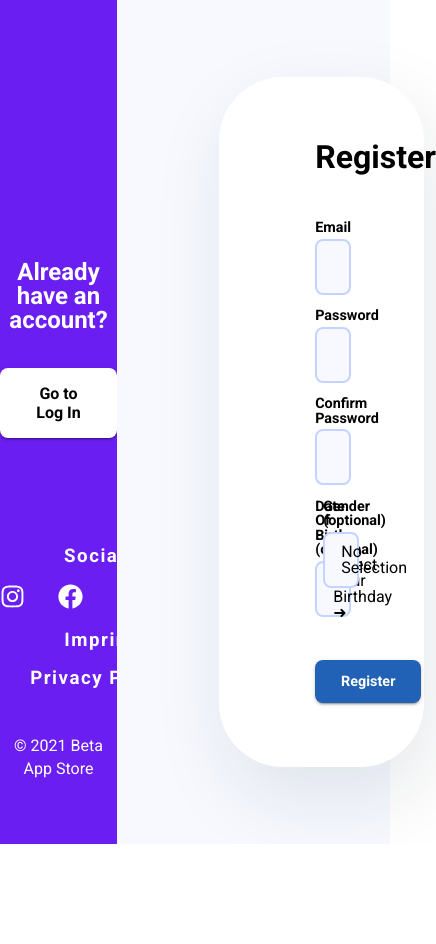
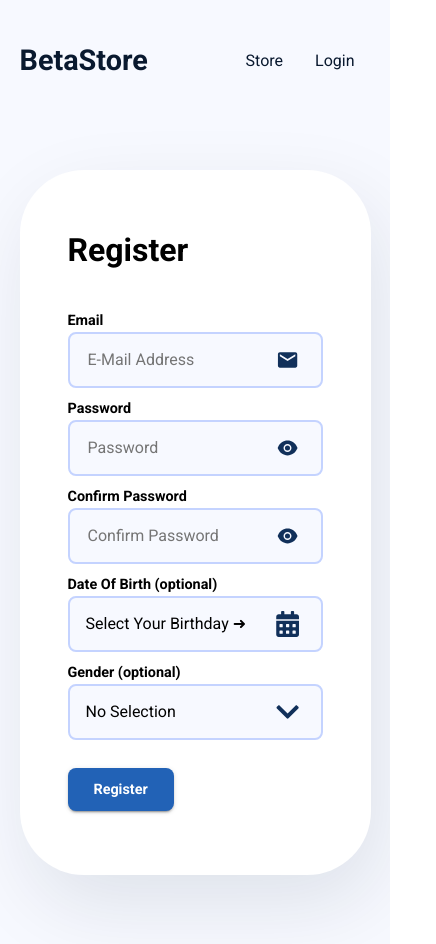
Before and after one commit to floriankulig/testiply, a Next.js app: page /register in a window 390 px wide. Shown: the top 944 px of the page, 436 px wide, since content can reach past the window. Before the commit the page ends 844 px from the top, so only its background shows below. Built offline with nearby package versions, Linux system fonts and the light colour scheme.

Commit message:
made forms responsive

```diff
--- a/src/components/FormInput.tsx
+++ b/src/components/FormInput.tsx
@@ -17,7 +17,7 @@ export const StyledFormInput = styled.div<StyledFormInputProps>`
 
 export const TextField = styled.div`
     display: inline-flex;
-    width: clamp(1px, 100%, 500px);
+    width: clamp(1px, 100%, 600px);
     margin-top: .2em;
     height: 3.5em;
     padding: .5em 1em;
--- a/src/components/auth/AuthForm.tsx
+++ b/src/components/auth/AuthForm.tsx
@@ -8,21 +8,32 @@ import { MdEmail } from "react-icons/md";
 import styled from "styled-components"
 import { FormType, Gender, genders } from "ts"
 import { DateInput } from "./DateInput";
+import { useIsMobile } from "hooks";
 
 const Container = styled.div`
-    width: calc(100vw - var(--auth-sidebar-width));
-    background-color: var(--layout-content-background);
-    display: grid;
-    place-items: center;
+    width: 100%;
+    display: flex;
+    align-items: center;
+    justify-content: center;
+    min-height: calc(100vh - var(--header-height));
+    @media (${({ theme }) => theme.bp.big}){
+        height: 100vh;
+        max-height: 100vh;
+        width: calc(100vw - var(--auth-sidebar-width));
+    }
 `;
 
 const Form = styled.form`
     min-height: 50vh;
-    width: 50%;
-    padding: 4em 6em;
+    width: clamp(1px, 90%, 650px);
     border-radius: 4em;
+    padding: 4em 3em;
+    margin: 5em 0;
     background-color: var(--layout-nav-background);
     box-shadow: 10px 30px 80px ${p => rgba(p.theme.navy, 0.1)};
+    @media (${({ theme }) => theme.bp.small}){
+            padding: 4em 6em;
+    }
 
     h1{
         margin: 0;
@@ -30,13 +41,22 @@ const Form = styled.form`
     }
 
    .optionals {
-       width: 100%;
-       display: flex;
-       justify-content: space-between;
+        width: 100%;
+        // same as FormInputs
+        max-width: 600px;
+        display: flex;
+        flex-direction: column;
+        justify-content: space-between;
+        @media (${({ theme }) => theme.bp.small}){
+            flex-direction: row;
+        }
     }
 
     ${Button} {
-        margin-top: 3em;
+        margin-top: 2em;
+        @media (${({ theme }) => theme.bp.small}){
+            margin-top: 3em;
+        }
     }
 `;
 
@@ -56,6 +76,8 @@ export const AuthForm: React.FC<AuthFormProps> = ({ formType }) => {
     let maxBirthDate = new Date()
     maxBirthDate.setFullYear(maxBirthDate.getFullYear() - 10)
     const [dateOfBirth, setDateOfBirth] = useState<Date>(maxBirthDate);
+
+    const inputsStacked = useIsMobile(720);
 
     const handleSubmit = (e: React.FormEvent<HTMLFormElement>) => {
         e.preventDefault();
@@ -121,8 +143,8 @@ export const AuthForm: React.FC<AuthFormProps> = ({ formType }) => {
                         </TextField>
                     </FormInput>
                     <div className="optionals">
-                        <DateInput style={{ width: "60%" }} minDate={minBirthDate} maxDate={maxBirthDate} date={dateOfBirth} setDate={setDateOfBirth} />
-                        <SelectionInput style={{ width: "35%" }} selection={gender} setSelection={setGender} values={genders} optional />
+                        <DateInput style={inputsStacked ? { width: "100%" } : { width: "60%" }} minDate={minBirthDate} maxDate={maxBirthDate} date={dateOfBirth} setDate={setDateOfBirth} />
+                        <SelectionInput style={inputsStacked ? { width: "100%" } : { width: "35%" }} selection={gender} setSelection={setGender} values={genders} optional />
                     </div>
                 </>
                 )}
--- /dev/null
+++ b/src/components/auth/AuthLayoutHeader.tsx
@@ -0,0 +1,111 @@
+import { getTextColor } from "helpers";
+import { useIsMobile } from "hooks";
+import Link from "next/link";
+import { rgba } from "polished";
+import styled from "styled-components";
+import { FormType } from "ts";
+
+interface StyledAuthLayoutHeaderProps {
+    reversed: boolean
+}
+
+const StyledAuthLayoutHeader = styled.header<StyledAuthLayoutHeaderProps>`
+    background-color: transparent;
+    width: 100%;
+    padding: 2em 5% 0;
+    display: flex;
+    justify-content: space-between;
+    height: var(--header-height);
+    color: ${p => getTextColor(p.theme.layoutContentBg)};
+    @media (${({ theme }) => theme.bp.big}) {
+        position: absolute;
+        right: ${p => p.reversed && "0"};
+        text-align: center;
+        width: var(--auth-sidebar-width);
+        color: ${p => getTextColor(p.theme.primary)};
+
+        & .logo:hover{
+            color: #ffffff
+        }
+    }
+
+
+    .logo {
+        font-size:1.8rem;
+        font-weight: bold;
+        user-select: none;
+        cursor: pointer;
+        transform: translateY(14px);
+        transition: all 0.3s;
+        &:hover{
+            transform: translateY(12px);
+            color: var(--primary)
+        }
+        @media (${({ theme }) => theme.bp.big}) {
+            &:hover{
+                color: var(--layout-content-background)
+            }
+        }
+
+    }
+
+    .nav-links {
+        display: flex;
+        justify-content: space-between;
+        align-items: center;
+        order: ${p => p.reversed && "-1"};
+        @media (${({ theme }) => theme.bp.small}) {
+            width: 12em;
+        }
+        @media (${({ theme }) => theme.bp.big}) {
+            width: min-content;
+            justify-content: flex-end;
+        }
+
+        li{
+            padding: .7em 1em;
+            border-radius: var(--border-radius);
+            transition: background 0.5s;
+            &:hover{
+                cursor: pointer;
+                background: ${p => rgba(p.theme.navy, 0.1)}
+            }
+        }
+    }
+`;
+
+
+interface AuthLayoutHeaderProps {
+    formType: FormType
+    style?: Object;
+    className?: string;
+}
+
+export const AuthLayoutHeader: React.FC<AuthLayoutHeaderProps> = ({ style, className, formType }) => {
+    const shouldShowHeaderFormToggle = useIsMobile(1200);
+
+    return (
+        <StyledAuthLayoutHeader className={className} reversed={formType === "login"} style={style}>
+            <Link href="/">
+                <div className="logo">BetaStore</div>
+            </Link>
+            <ul className="nav-links">
+                <Link href="/store">
+                    <li>Store</li>
+                </Link>
+                {shouldShowHeaderFormToggle ?
+                    formType === "register" ? (
+                        <Link href="/login">
+                            <li>Login</li>
+                        </Link>
+                    ) : (
+                            <Link href="/register">
+                                <li>Register</li>
+                            </Link>
+                        )
+                    : null}
+
+            </ul>
+        </StyledAuthLayoutHeader>
+    )
+}
--- a/src/components/auth/DateInput.tsx
+++ b/src/components/auth/DateInput.tsx
@@ -15,6 +15,7 @@ const CalendarWrapper = styled.div`
     border: 2px solid ${({ theme }) => rgba(theme.navy, 0.15)};
     background-color: var(--layout-content-background);
     box-shadow: 0px 10px 35px ${rgba(0, 0, 0, 0.15)};
+    z-index: 99999;
 
     & .react-datepicker {
         border: 0;
--- a/src/components/layouts/AuthLayout.tsx
+++ b/src/components/layouts/AuthLayout.tsx
@@ -1,11 +1,17 @@
 import { AuthInfoSidebar } from "components/auth"
+import { AuthLayoutHeader } from "components/auth/AuthLayoutHeader";
+import { useIsMobile } from "hooks";
 import styled from "styled-components"
 import { FormType } from "ts"
 
 const StyledAuthLayout = styled.div`
-    max-height: 100vh;
-    height: 100vh;
+    background-color: var(--layout-content-background);
     display: flex;
+    flex-direction: column;
+
+    @media (${({ theme }) => theme.bp.big}){
+        flex-direction: row;
+    }
 `;
 
 
@@ -15,13 +21,16 @@ interface AuthLayoutProps {
 }
 
 export const AuthLayout: React.FC<AuthLayoutProps> = ({ children, formType }) => {
+    const isMobile = useIsMobile(1200);
+
     return (
-        <StyledAuthLayout style={{ maxHeight: "100vh", height: "100vh" }}>
-            {formType === "register" && (
+        <StyledAuthLayout style={{ minHeight: "100vh" }}>
+            <AuthLayoutHeader formType={formType} />
+            {formType === "register" && !isMobile && (
                 <AuthInfoSidebar type={formType} />
             )}
             {children}
-            {formType === "login" && (
+            {formType === "login" && !isMobile && (
                 <AuthInfoSidebar type={formType} />
             )}
         </StyledAuthLayout>
```
